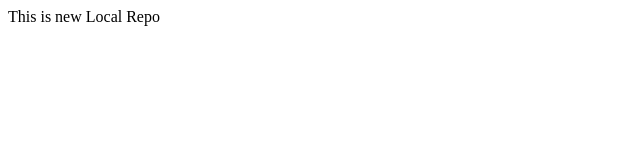
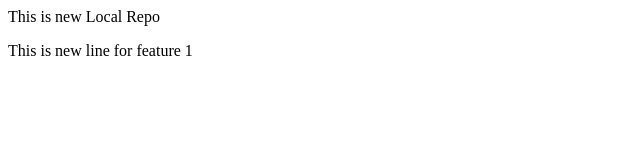
Before and after one commit to rohit-kumar-1812/local-repo-git-test, a plain HTML site: page index.html in a window 1280 px wide. Shown: the whole page, without its empty margins (0-640 px from the left). Drawn offline with Linux system fonts and the light colour scheme.

Commit message:
Feature1: new line added in index.html

```diff
--- a/index.html
+++ b/index.html
@@ -1 +1,2 @@
 <p> This is new Local Repo </p>
+<p>This is new line for feature 1</p>
```
